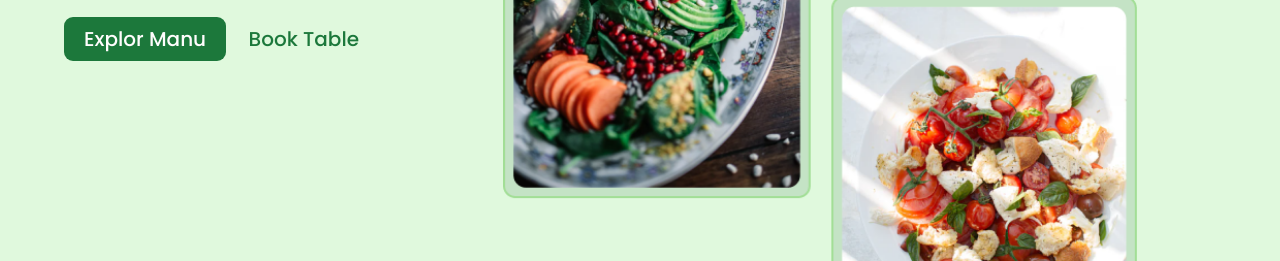
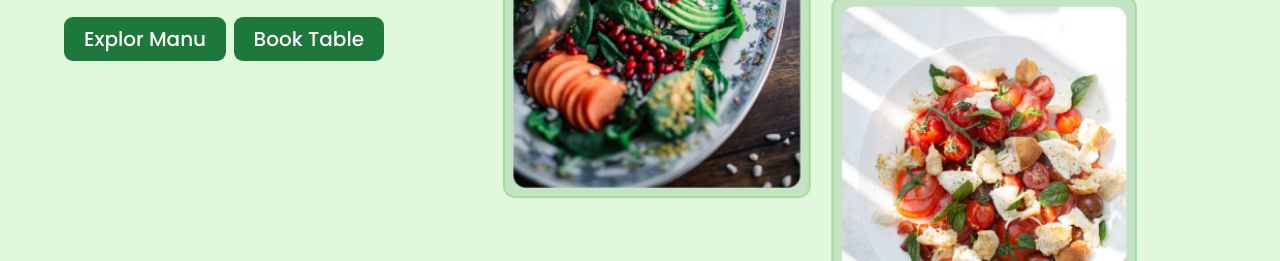
Before and after one commit to Soum-ik/soumik-cuisine-res, a plain HTML site: page index.html in a window 1280 px wide. In both pictures the pointer is over the link 303 px from the left and 578 px from the top of the page. Shown: the part 539-800 px from the top of the page. Drawn offline with nearby package versions, Linux system fonts and the light colour scheme.

Commit message:
bottom change hover

```diff
--- a/component.css
+++ b/component.css
@@ -108,6 +108,13 @@
 .primary-btn {
   color: var(--white-1);
   background: var(--green-1);
+}
+
+.book_btn:hover{
+  color: var(--white-1);
+  background: var(--green-1);
+  transition: color 1s;
+  margin-left: 0.5rem;
 }
 
 /* Media  for btn */
--- a/home.css
+++ b/home.css
@@ -138,6 +138,8 @@
   line-height: 2rem;
   color: var(--black-2);
 }
+
+
 
 @media (min-width: 768px) {
   #ourSpeacils {
--- a/index.html
+++ b/index.html
@@ -65,7 +65,7 @@
             <div class="buttom_wrapper">
               <div class="btn_holder">
                 <a href="./manu.html" class="btn primary-btn">Explor Manu</a>
-                <a href="./booking.html" class="btn">Book Table</a>
+                <a href="./booking.html" class="btn book_btn">Book Table</a>
               </div>
             </div>
           </div>
```
